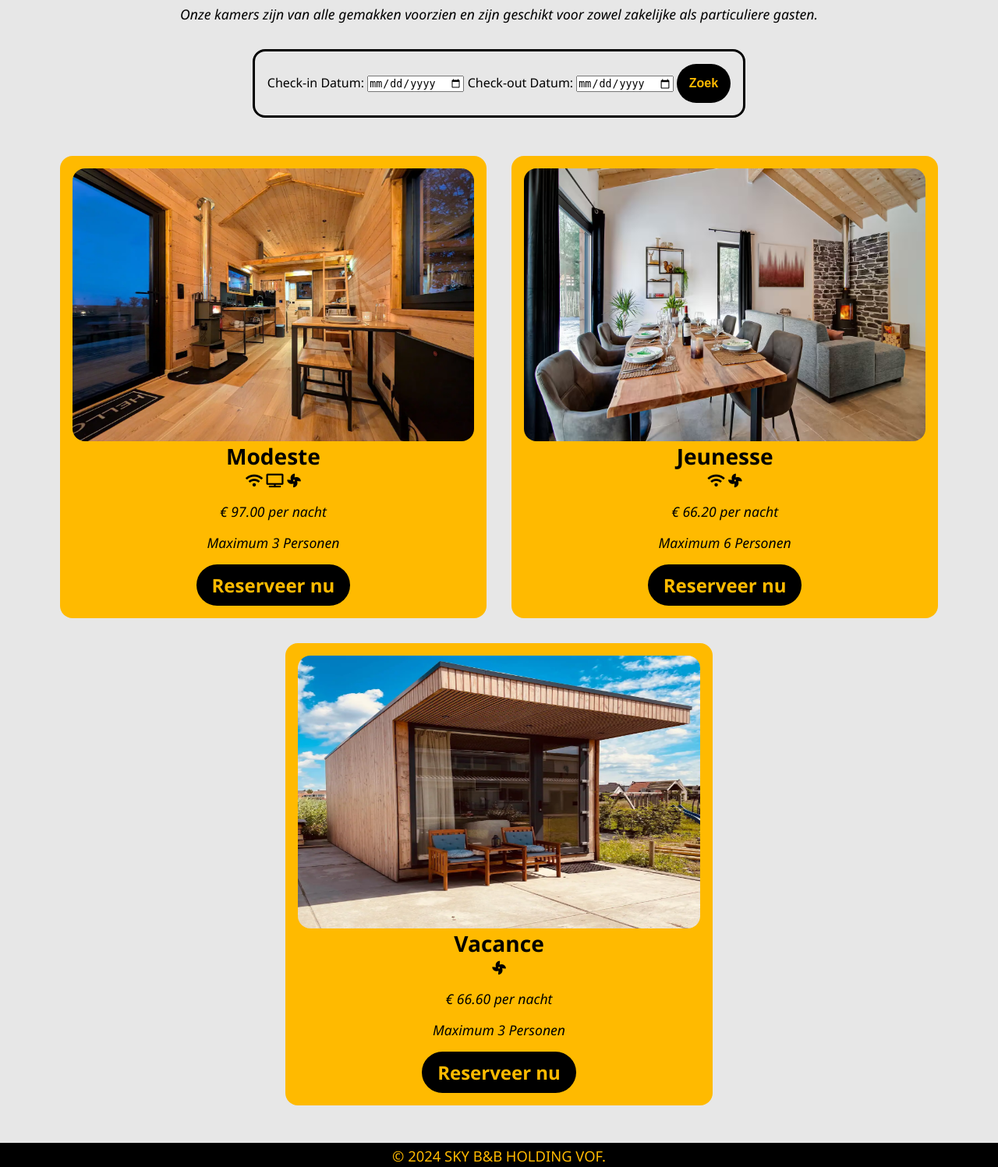
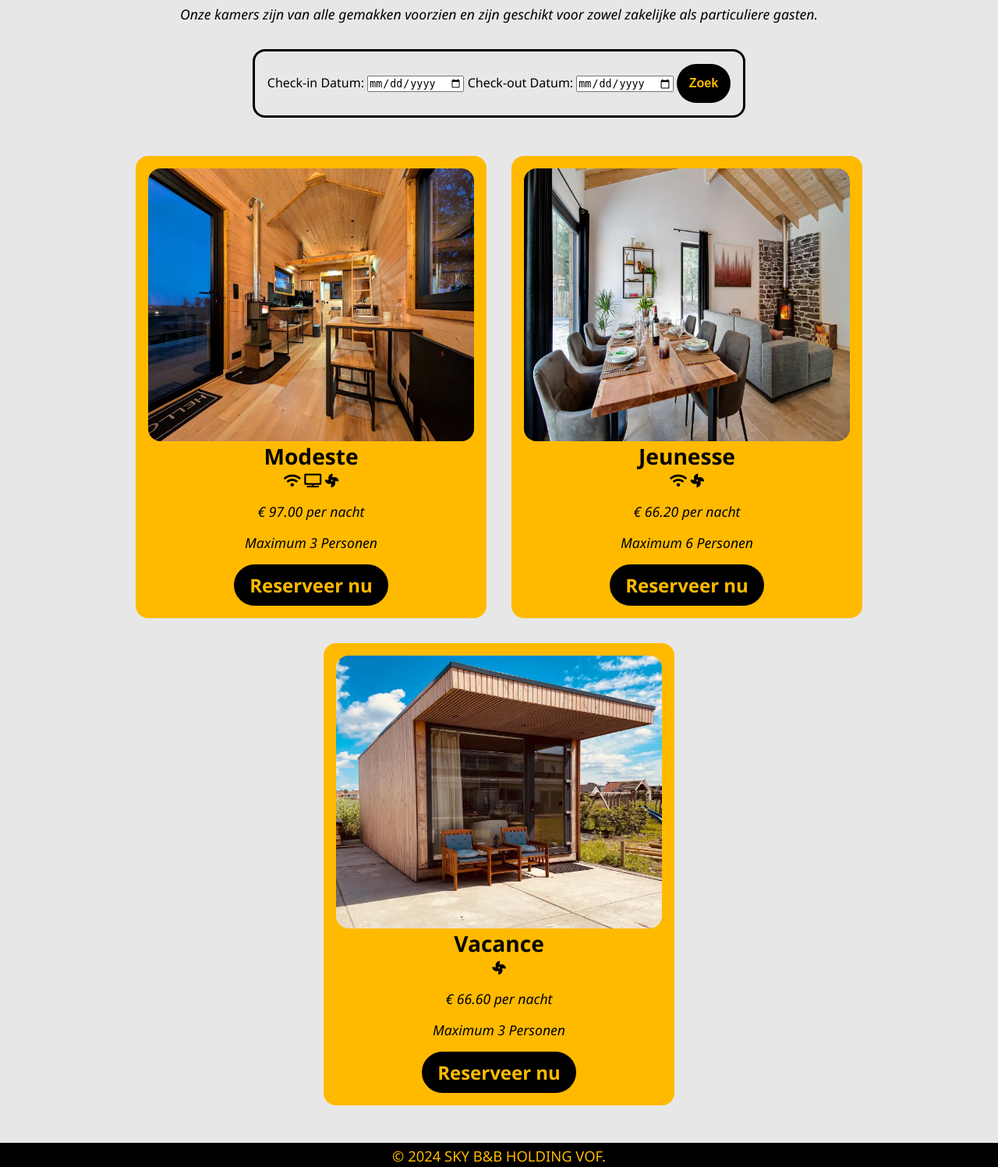
Before and after one commit to achilj/hotel, a PHP site: page /kamers.php in a window 1280 px wide. Shown: the part 193-1690 px from the top of the page at 78% size. Run offline with PHP 8.4, Linux system fonts and the light colour scheme; data comes from the database, SQL or seed files in the repository.

Commit message:
Update styles.css

```diff
--- a/style/styles.css
+++ b/style/styles.css
@@ -1,7 +1,7 @@
 *, *:before, *:after {
     -webkit-box-sizing: inherit;
     -moz-box-sizing: inherit;
-    box-sizing: inherit;
+    box-sizing: border-box;
     padding: 0;
     margin: 0;
 }
@@ -159,6 +159,7 @@ nav ul li a:hover {
 }
 
 .kamerlist {
+    width: 95%;
     display: flex;
     justify-content: center;
     align-items: center;
@@ -172,8 +173,8 @@ nav ul li a:hover {
     justify-content: center;
     align-items: center;
     flex-direction: column;
-    width: 45%;
-    max-width: 1000px;
+    width: 55%;
+    max-width: 450px;
     margin: 1rem;
     padding: 1rem;
     background-color: #ffba00;
@@ -211,6 +212,7 @@ nav ul li a:hover {
 
 .kamerinfo img {
     width: 100%;
+    height: 300px;
     border-radius: 1rem;
 }
 
```
